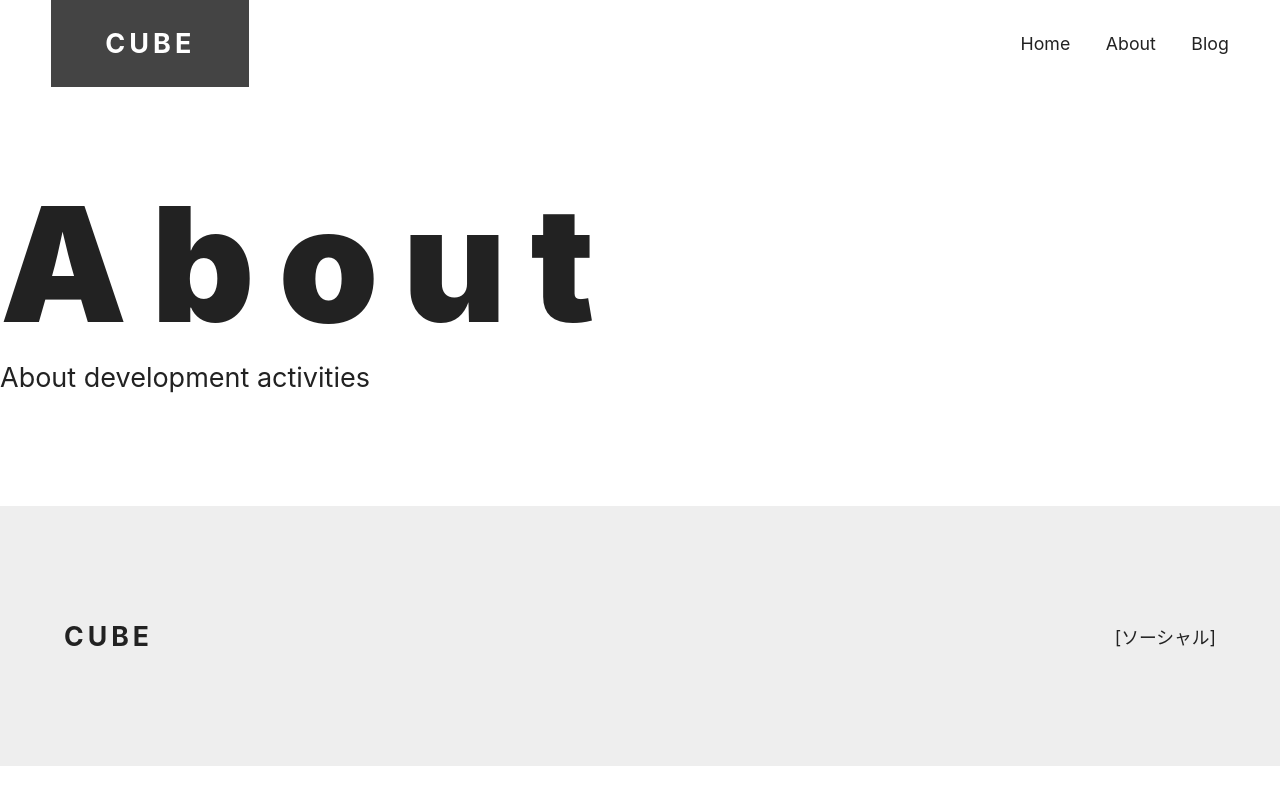
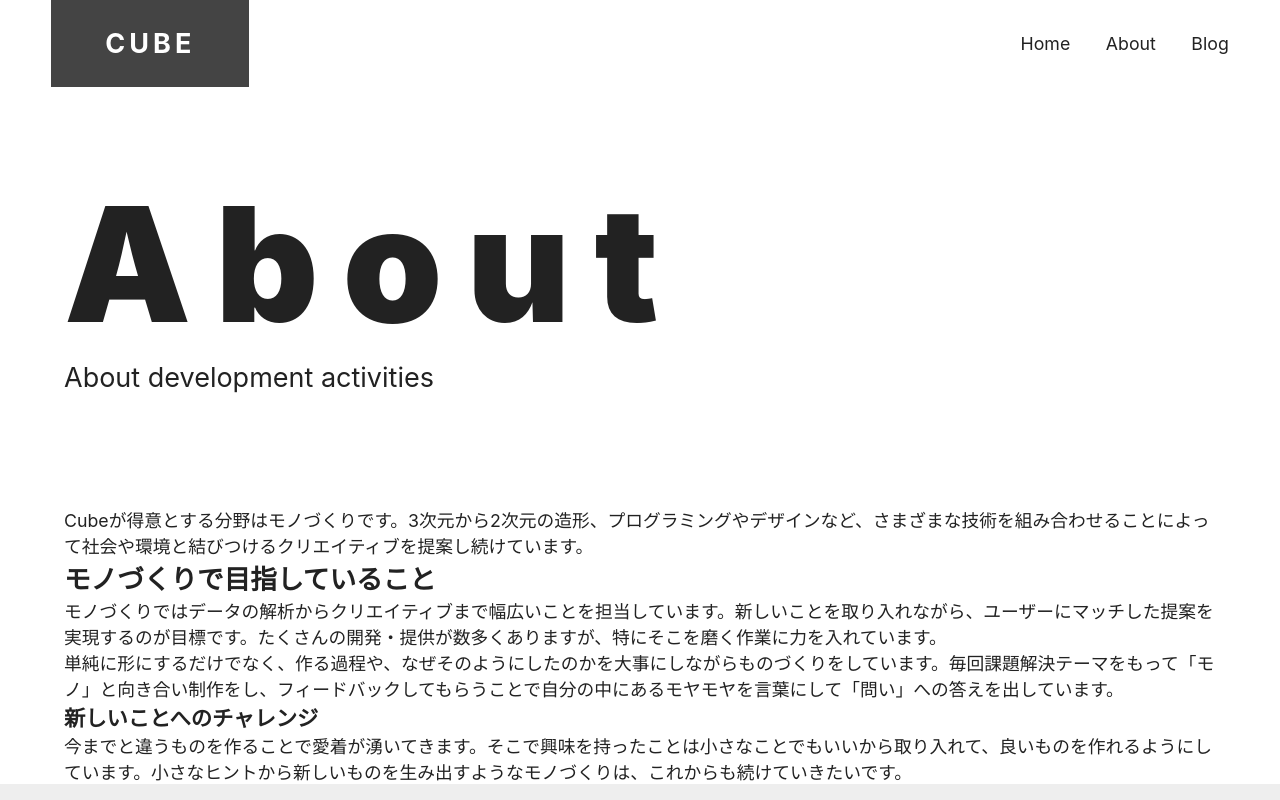
Before and after one commit to Miz-dev/next-react-website, a Next.js app: page /about in a window 1280 px wide. Shown: the top 800 px of the page. Built offline with nearby package versions, Linux system fonts and the light colour scheme.

Commit message:
💄 メインコンテンツの横幅調整

```diff
--- a/pages/about.js
+++ b/pages/about.js
@@ -1,5 +1,25 @@
+import Container from "components/container";
 import Hero from "components/Hero";
 
 export default function About() {
-	return <Hero title="About" subtitle="About development activities" />;
+	return (
+		<Container>
+			<Hero title="About" subtitle="About development activities" />
+
+			<p>
+				Cubeが得意とする分野はモノづくりです。3次元から2次元の造形、プログラミングやデザインなど、さまざまな技術を組み合わせることによって社会や環境と結びつけるクリエイティブを提案し続けています。
+			</p>
+			<h2>モノづくりで目指していること</h2>
+			<p>
+				モノづくりではデータの解析からクリエイティブまで幅広いことを担当しています。新しいことを取り入れながら、ユーザーにマッチした提案を実現するのが目標です。たくさんの開発・提供が数多くありますが、特にそこを磨く作業に力を入れています。
+			</p>
+			<p>
+				単純に形にするだけでなく、作る過程や、なぜそのようにしたのかを大事にしながらものづくりをしています。毎回課題解決テーマをもって「モノ」と向き合い制作をし、フィードバックしてもらうことで自分の中にあるモヤモヤを言葉にして「問い」への答えを出しています。
+			</p>
+			<h3>新しいことへのチャレンジ</h3>
+			<p>
+				今までと違うものを作ることで愛着が湧いてきます。そこで興味を持ったことは小さなことでもいいから取り入れて、良いものを作れるようにしています。小さなヒントから新しいものを生み出すようなモノづくりは、これからも続けていきたいです。
+			</p>
+		</Container>
+	);
 }
--- a/pages/index.js
+++ b/pages/index.js
@@ -1,7 +1,10 @@
+import Container from "components/container";
 import Hero from "components/Hero";
 
 export default function Home() {
 	return (
-		<Hero title="CUBE" subtitle="アウトプットしていくサイトです" imageOn />
+		<Container>
+			<Hero title="CUBE" subtitle="アウトプットしていくサイトです" imageOn />
+		</Container>
 	);
 }
```
Also changed, not shown: pages/blog/index.js (+6 -1 lines).
